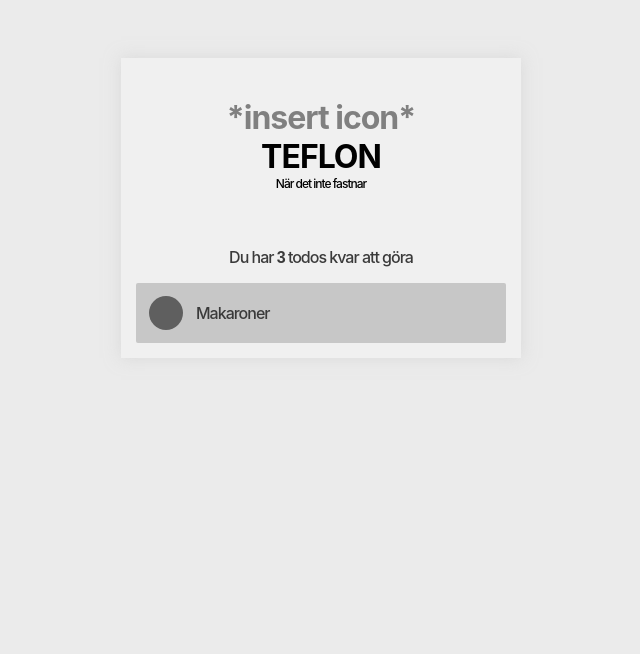
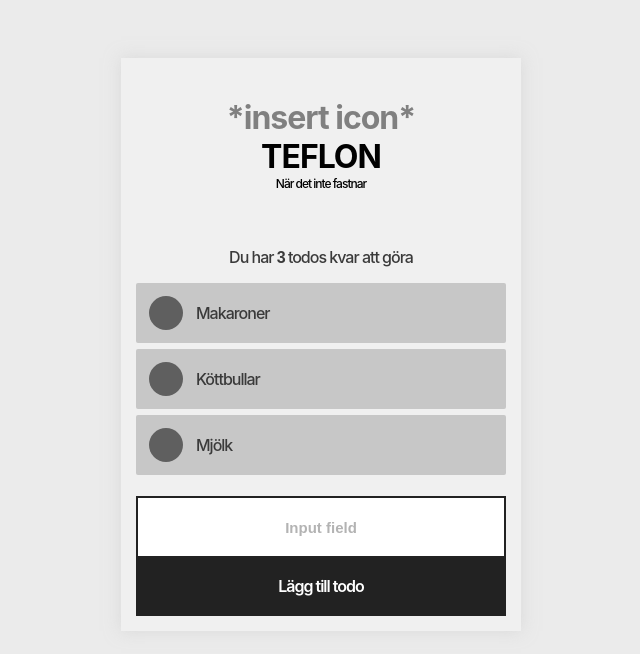
Before and after one commit to Hektor-Byfors/todo-app-vue, a Vue app: page / in a window 1280 px wide. Shown: the top 654 px of the page, without its empty margins (319-959 px from the left). Built offline with nearby package versions, Linux system fonts and the light colour scheme.

Commit message:
input-form-field done-ish

```diff
--- a/src/components/Container.vue
+++ b/src/components/Container.vue
@@ -2,15 +2,18 @@
     <HeaderIcon />
     <p class="infop">Du har <span>3</span> todos kvar att göra</p>
     <TodoList />
+    <InputForm />
 </template>
 
 <script>
 import HeaderIcon from './HeaderIcon.vue'
 import TodoList from './TodoList.vue'
+import InputForm from './InputForm'
 export default {
     components: {
         HeaderIcon,
-        TodoList
+        TodoList,
+        InputForm
     }
 }
 </script>
--- /dev/null
+++ b/src/components/InputForm.vue
@@ -0,0 +1,57 @@
+<template>
+  <div class="inputField">
+      <input type="text" placeholder="Input field">
+      <p>Lägg till todo</p>
+  </div>
+</template>
+
+<script>
+export default {
+
+}
+</script>
+
+<style>
+.inputField {
+    display: flex;
+    justify-content: center;
+    align-items: center;
+    flex-direction: column;
+    width: 370px;
+    margin-bottom: 15px;
+}
+
+input {
+    width: 366px;
+    padding: 0;
+    border: 0;
+    height: 58px;
+    border: 2px solid rgb(34, 34, 34);
+    border-style: solid solid none solid;
+    outline: none;
+    display: flex;
+    justify-content: center;
+    align-items: center;
+    font-size: 15px;
+    font-weight: 600;
+    text-align: center;
+    color:   rgb(34, 34, 34);
+}
+
+::placeholder {
+    color: rgb(179, 179, 179);
+}
+
+.inputField p {
+    width: 100%;
+    border-radius: 0;
+    background-color: rgb(34, 34, 34);
+    color: white;
+    font-weight: 600;
+    margin: 0;
+    display: flex;
+    justify-content: center;
+    align-items: center;
+    height: 60px;
+}
+</style>
--- a/src/components/TodoList.vue
+++ b/src/components/TodoList.vue
@@ -3,6 +3,14 @@
     <li>
         <button></button>
         <p>Makaroner</p>
+    </li>
+    <li>
+        <button></button>
+        <p>Köttbullar</p>
+    </li>
+    <li>
+        <button></button>
+        <p>Mjölk</p>
     </li>
   </ul>
 </template>
@@ -29,7 +37,7 @@ export default {
     background-color: rgb(199, 199, 199);
     display: flex;
     align-items: center;
-
+    margin-bottom: 6px;
     border-radius: 2px;
 }
 
```
